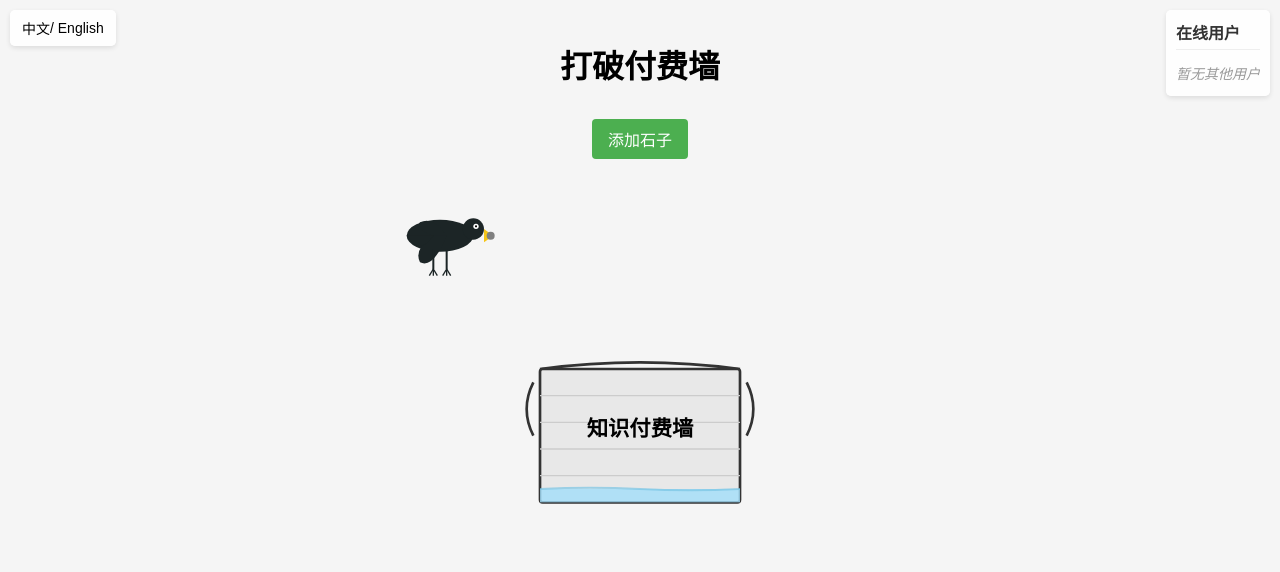
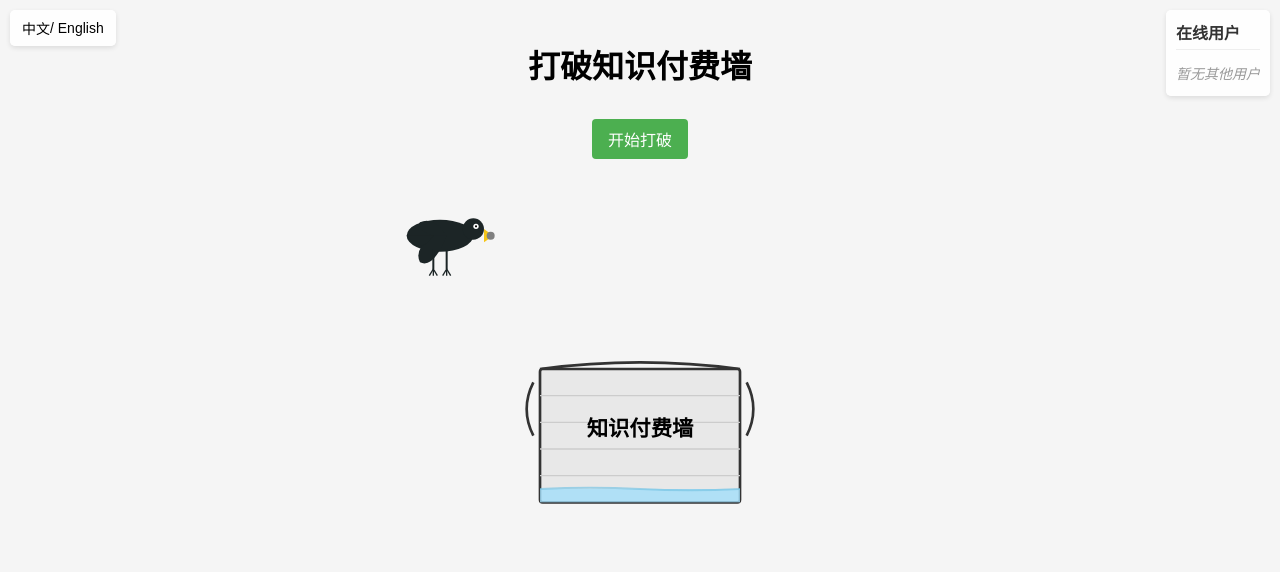
Before and after one commit to xiaojia21190/crow, a website: page public/index.html in a window 1280 px wide. Drawn offline with nearby package versions, Linux system fonts and the light colour scheme; no server answers.

Commit message:
文字修改

```diff
--- a/package.json
+++ b/package.json
@@ -4,7 +4,7 @@
   "description": "",
   "main": "index.js",
   "scripts": {
-    "test": "echo \"Error: no test specified\" && exit 1"
+    "start": "node server.js"
   },
   "keywords": [],
   "author": "",
--- a/public/index.html
+++ b/public/index.html
@@ -149,7 +149,7 @@
     <div class="container">
       <h1 id="main-title">打破知识付费墙</h1>
       <div>
-        <button id="dropStone">添加石子</button>
+        <button id="dropStone">打破付费墙</button>
       </div>
       <svg width="100%" height="400" viewBox="0 0 400 300" preserveAspectRatio="xMidYMid meet" xmlns="http://www.w3.org/2000/svg">
         <!-- SVG 水桶 -->
@@ -289,8 +289,8 @@
       // 翻译对象
       const translations = {
         zh: {
-          mainTitle: "打破付费墙",
-          dropStone: "添加石子",
+          mainTitle: "打破知识付费墙",
+          dropStone: "开始打破",
           onlineUsers: "在线用户",
           noUsers: "暂无其他用户",
           userJoined: "进入了页面",
@@ -299,7 +299,7 @@
         },
         en: {
           mainTitle: "beyond the paywall",
-          dropStone: "Add Stone",
+          dropStone: "break the paywall",
           onlineUsers: "Online Users",
           noUsers: "No other users",
           userJoined: "joined the page",
--- a/state.json
+++ b/state.json
@@ -1 +1 @@
-{"waterLevel":240,"waterHeight":10,"stones":[]}
+{ "waterLevel": null, "waterHeight": null, "stones": [] }
```
Also changed, not shown: README.md.
